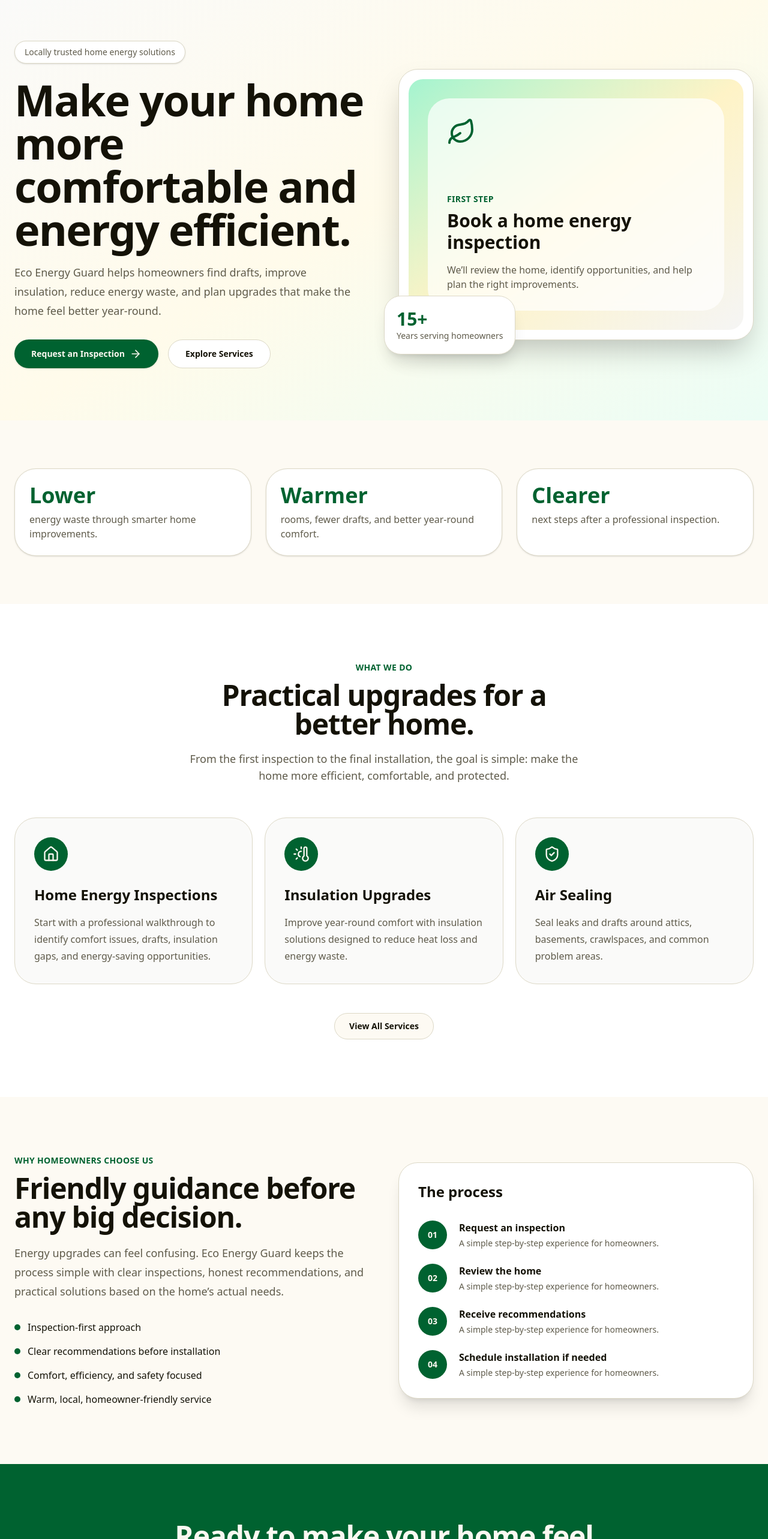
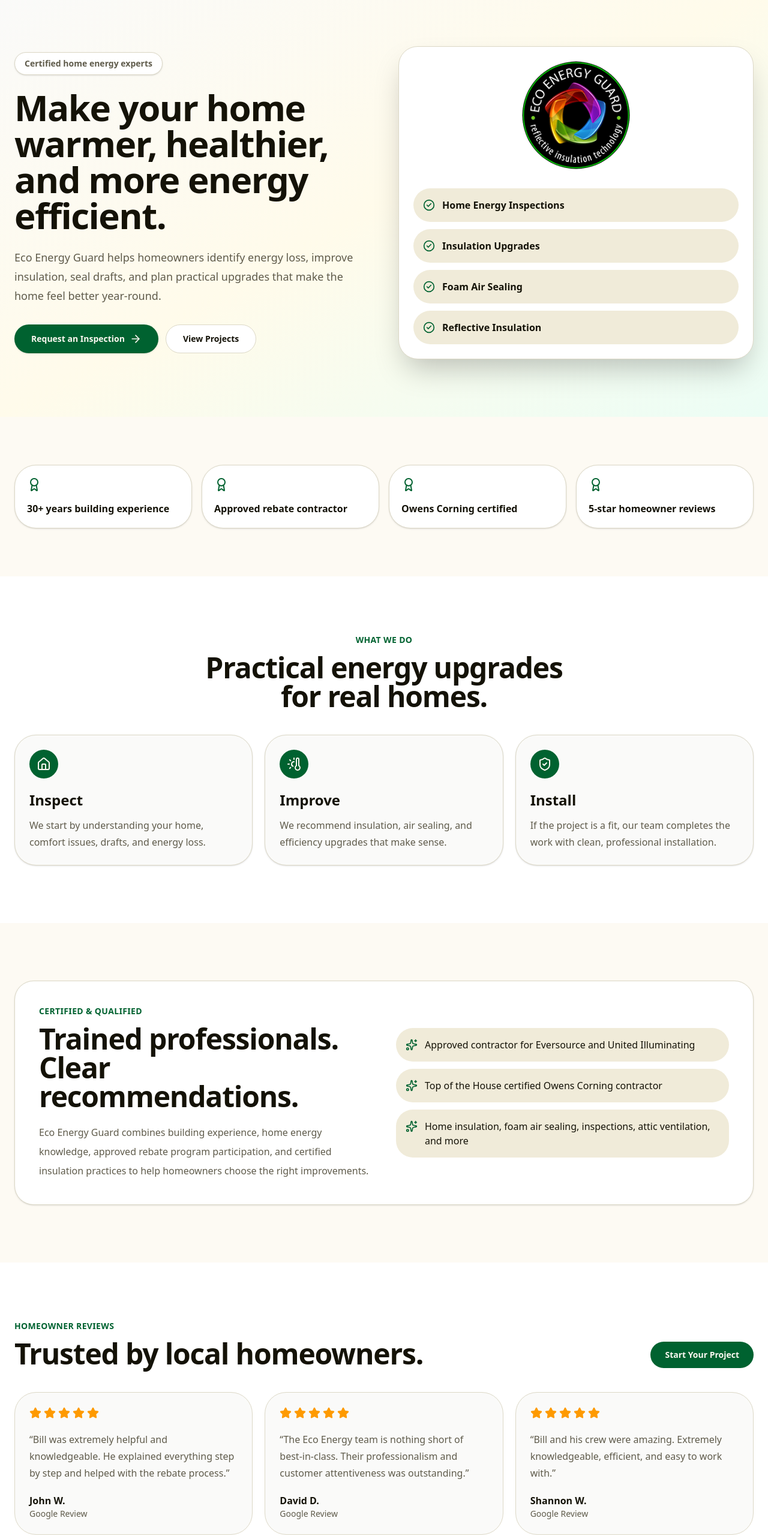
Before and after one commit to ZainMI/eco-energy-guard, a Next.js app in the folder eco-energy-guard/: page / in a window 1280 px wide. Shown: the part 100-2666 px from the top of the page at 60% size. Built offline with nearby package versions, Linux system fonts and the light colour scheme.

Commit message:
Update page.tsx

```diff
--- a/eco-energy-guard/app/page.tsx
+++ b/eco-energy-guard/app/page.tsx
@@ -1,55 +1,63 @@
+import Image from "next/image";
 import Link from "next/link";
 import {
   ArrowRight,
+  Award,
+  CheckCircle2,
   Home,
-  Leaf,
   ShieldCheck,
+  Sparkles,
+  Star,
   ThermometerSun,
 } from "lucide-react";
 import Container from "@/components/layout/Container";
 
 const services = [
+  "Home Energy Inspections",
+  "Insulation Upgrades",
+  "Foam Air Sealing",
+  "Reflective Insulation",
+];
+
+const reviews = [
   {
-    icon: Home,
-    title: "Home Energy Inspections",
-    description:
-      "Start with a professional walkthrough to identify comfort issues, drafts, insulation gaps, and energy-saving opportunities.",
+    name: "John W.",
+    quote:
+      "Bill was extremely helpful and knowledgeable. He explained everything step by step and helped with the rebate process.",
   },
   {
-    icon: ThermometerSun,
-    title: "Insulation Upgrades",
-    description:
-      "Improve year-round comfort with insulation solutions designed to reduce heat loss and energy waste.",
+    name: "David D.",
+    quote:
+      "The Eco Energy team is nothing short of best-in-class. Their professionalism and customer attentiveness was outstanding.",
   },
   {
-    icon: ShieldCheck,
-    title: "Air Sealing",
-    description:
-      "Seal leaks and drafts around attics, basements, crawlspaces, and common problem areas.",
+    name: "Shannon W.",
+    quote:
+      "Bill and his crew were amazing. Extremely knowledgeable, efficient, and easy to work with.",
   },
 ];
 
 export default function HomePage() {
   return (
     <>
-      <section className="relative overflow-hidden bg-gradient-to-br from-stone-50 via-amber-50 to-emerald-50">
-        <Container className="grid items-center gap-12 py-14 sm:py-20 lg:min-h-[720px] lg:grid-cols-2">
+      <section className="overflow-hidden bg-gradient-to-br from-stone-50 via-amber-50 to-emerald-50">
+        <Container className="grid gap-12 py-14 sm:py-20 lg:grid-cols-2 lg:items-center lg:py-24">
           <div>
-            <div className="inline-flex rounded-full border bg-white px-4 py-2 text-xs font-medium text-muted-foreground shadow-sm sm:text-sm">
-              Locally trusted home energy solutions
+            <div className="inline-flex rounded-full border bg-white px-4 py-2 text-xs font-semibold text-muted-foreground shadow-sm sm:text-sm">
+              Certified home energy experts
             </div>
 
-            <h1 className="mt-6 max-w-2xl text-4xl font-bold tracking-tight text-foreground sm:text-5xl md:text-6xl lg:text-7xl">
-              Make your home more comfortable and energy efficient.
+            <h1 className="mt-6 text-4xl font-bold tracking-tight sm:text-5xl md:text-6xl">
+              Make your home warmer, healthier, and more energy efficient.
             </h1>
 
-            <p className="mt-5 max-w-xl text-base leading-7 text-muted-foreground sm:text-lg sm:leading-8">
-              Eco Energy Guard helps homeowners find drafts, improve insulation,
-              reduce energy waste, and plan upgrades that make the home feel
-              better year-round.
+            <p className="mt-6 max-w-xl text-base leading-7 text-muted-foreground sm:text-lg sm:leading-8">
+              Eco Energy Guard helps homeowners identify energy loss, improve
+              insulation, seal drafts, and plan practical upgrades that make the
+              home feel better year-round.
             </p>
 
-            <div className="mt-8 flex flex-col gap-3 sm:flex-row sm:gap-4">
+            <div className="mt-8 flex flex-col gap-3 sm:flex-row">
               <Link
                 href="/book"
                 className="inline-flex h-12 items-center justify-center rounded-full bg-primary px-7 text-sm font-semibold text-primary-foreground shadow-sm transition hover:-translate-y-0.5 hover:bg-primary/90 hover:shadow-md"
@@ -59,41 +67,36 @@
               </Link>
 
               <Link
-                href="/services"
-                className="inline-flex h-12 items-center justify-center rounded-full border border-border bg-white px-7 text-sm font-semibold transition hover:-translate-y-0.5 hover:bg-muted"
+                href="/gallery"
+                className="inline-flex h-12 items-center justify-center rounded-full border bg-white px-7 text-sm font-semibold transition hover:-translate-y-0.5 hover:bg-muted"
               >
-                Explore Services
+                View Projects
               </Link>
             </div>
           </div>
 
-          <div className="relative hidden sm:block">
-            <div className="rounded-[2rem] border bg-white p-4 shadow-2xl transition duration-500 hover:-translate-y-1">
-              <div className="aspect-[4/3] rounded-[1.5rem] bg-gradient-to-br from-emerald-200 via-amber-100 to-stone-100 p-8">
-                <div className="flex h-full flex-col justify-between rounded-3xl bg-white/70 p-8 backdrop-blur">
-                  <Leaf className="h-12 w-12 text-primary" />
+          <div className="relative">
+            <div className="rounded-[2rem] border bg-white p-6 shadow-2xl">
+              <Image
+                src="/Logo.png"
+                alt="Eco Energy Guard logo"
+                width={180}
+                height={180}
+                priority
+                className="mx-auto rounded-full"
+              />
 
-                  <div>
-                    <p className="text-sm font-semibold uppercase tracking-wide text-primary">
-                      First step
-                    </p>
-                    <h2 className="mt-2 text-3xl font-bold">
-                      Book a home energy inspection
-                    </h2>
-                    <p className="mt-4 text-muted-foreground">
-                      We’ll review the home, identify opportunities, and help
-                      plan the right improvements.
-                    </p>
+              <div className="mt-8 grid gap-3">
+                {services.map((service) => (
+                  <div
+                    key={service}
+                    className="flex items-center gap-3 rounded-2xl bg-secondary p-4"
+                  >
+                    <CheckCircle2 className="h-5 w-5 shrink-0 text-primary" />
+                    <p className="font-semibold">{service}</p>
                   </div>
-                </div>
+                ))}
               </div>
-            </div>
-
-            <div className="absolute -bottom-6 -left-6 rounded-2xl border bg-white p-5 shadow-xl">
-              <p className="text-3xl font-bold text-primary">15+</p>
-              <p className="text-sm text-muted-foreground">
-                Years serving homeowners
-              </p>
             </div>
           </div>
         </Container>
@@ -101,33 +104,21 @@
 
       <section className="py-14 sm:py-20">
         <Container>
-          <div className="grid gap-4 sm:gap-6 md:grid-cols-3">
-            <div className="rounded-3xl border bg-white p-6 shadow-sm transition hover:-translate-y-1 hover:shadow-md">
-              <p className="text-3xl font-bold text-primary sm:text-4xl">
-                Lower
-              </p>
-              <p className="mt-2 text-muted-foreground">
-                energy waste through smarter home improvements.
-              </p>
-            </div>
-
-            <div className="rounded-3xl border bg-white p-6 shadow-sm transition hover:-translate-y-1 hover:shadow-md">
-              <p className="text-3xl font-bold text-primary sm:text-4xl">
-                Warmer
-              </p>
-              <p className="mt-2 text-muted-foreground">
-                rooms, fewer drafts, and better year-round comfort.
-              </p>
-            </div>
-
-            <div className="rounded-3xl border bg-white p-6 shadow-sm transition hover:-translate-y-1 hover:shadow-md">
-              <p className="text-3xl font-bold text-primary sm:text-4xl">
-                Clearer
-              </p>
-              <p className="mt-2 text-muted-foreground">
-                next steps after a professional inspection.
-              </p>
-            </div>
+          <div className="grid gap-4 md:grid-cols-4">
+            {[
+              "30+ years building experience",
+              "Approved rebate contractor",
+              "Owens Corning certified",
+              "5-star homeowner reviews",
+            ].map((item) => (
+              <div
+                key={item}
+                className="rounded-3xl border bg-white p-5 shadow-sm"
+              >
+                <Award className="h-6 w-6 text-primary" />
+                <p className="mt-4 font-bold">{item}</p>
+              </div>
+            ))}
           </div>
         </Container>
       </section>
@@ -138,101 +129,81 @@
             <p className="text-sm font-semibold uppercase tracking-wide text-primary">
               What We Do
             </p>
-            <h2 className="mt-3 text-3xl font-bold tracking-tight sm:text-4xl md:text-5xl">
-              Practical upgrades for a better home.
+            <h2 className="mt-3 text-3xl font-bold tracking-tight sm:text-5xl">
+              Practical energy upgrades for real homes.
             </h2>
-            <p className="mt-5 text-base text-muted-foreground sm:text-lg">
-              From the first inspection to the final installation, the goal is
-              simple: make the home more efficient, comfortable, and protected.
-            </p>
           </div>
 
-          <div className="mt-10 grid gap-5 sm:mt-14 md:grid-cols-3">
-            {services.map((service) => {
-              const Icon = service.icon;
+          <div className="mt-10 grid gap-5 md:grid-cols-3">
+            {[
+              {
+                icon: Home,
+                title: "Inspect",
+                text: "We start by understanding your home, comfort issues, drafts, and energy loss.",
+              },
+              {
+                icon: ThermometerSun,
+                title: "Improve",
+                text: "We recommend insulation, air sealing, and efficiency upgrades that make sense.",
+              },
+              {
+                icon: ShieldCheck,
+                title: "Install",
+                text: "If the project is a fit, our team completes the work with clean, professional installation.",
+              },
+            ].map((item) => {
+              const Icon = item.icon;
 
               return (
                 <div
-                  key={service.title}
-                  className="rounded-3xl border bg-stone-50 p-6 transition hover:-translate-y-1 hover:shadow-lg sm:p-8"
+                  key={item.title}
+                  className="rounded-3xl border bg-stone-50 p-6 shadow-sm transition hover:-translate-y-1 hover:shadow-lg"
                 >
-                  <div className="flex h-14 w-14 items-center justify-center rounded-2xl bg-primary text-primary-foreground">
-                    <Icon className="h-7 w-7" />
+                  <div className="flex h-12 w-12 items-center justify-center rounded-2xl bg-primary text-primary-foreground">
+                    <Icon className="h-6 w-6" />
                   </div>
-
-                  <h3 className="mt-6 text-xl font-bold sm:text-2xl">
-                    {service.title}
-                  </h3>
-                  <p className="mt-4 leading-7 text-muted-foreground">
-                    {service.description}
+                  <h3 className="mt-5 text-2xl font-bold">{item.title}</h3>
+                  <p className="mt-3 leading-7 text-muted-foreground">
+                    {item.text}
                   </p>
                 </div>
               );
             })}
-          </div>
-
-          <div className="mt-10 text-center sm:mt-12">
-            <Link
-              href="/services"
-              className="inline-flex h-11 items-center justify-center rounded-full border border-border bg-background px-6 text-sm font-semibold transition hover:-translate-y-0.5 hover:bg-muted"
-            >
-              View All Services
-            </Link>
           </div>
         </Container>
       </section>
 
       <section className="py-16 sm:py-24">
         <Container>
-          <div className="grid gap-10 lg:grid-cols-2 lg:items-center lg:gap-12">
-            <div>
-              <p className="text-sm font-semibold uppercase tracking-wide text-primary">
-                Why Homeowners Choose Us
-              </p>
-              <h2 className="mt-3 text-3xl font-bold tracking-tight sm:text-4xl md:text-5xl">
-                Friendly guidance before any big decision.
-              </h2>
-              <p className="mt-5 text-base leading-7 text-muted-foreground sm:text-lg sm:leading-8">
-                Energy upgrades can feel confusing. Eco Energy Guard keeps the
-                process simple with clear inspections, honest recommendations,
-                and practical solutions based on the home’s actual needs.
-              </p>
+          <div className="rounded-[2rem] border bg-white p-6 shadow-sm sm:p-10">
+            <div className="grid gap-10 lg:grid-cols-2 lg:items-center">
+              <div>
+                <p className="text-sm font-semibold uppercase tracking-wide text-primary">
+                  Certified & Qualified
+                </p>
+                <h2 className="mt-3 text-3xl font-bold tracking-tight sm:text-5xl">
+                  Trained professionals. Clear recommendations.
+                </h2>
+                <p className="mt-5 leading-8 text-muted-foreground">
+                  Eco Energy Guard combines building experience, home energy
+                  knowledge, approved rebate program participation, and
+                  certified insulation practices to help homeowners choose the
+                  right improvements.
+                </p>
+              </div>
 
-              <div className="mt-8 grid gap-4">
+              <div className="grid gap-3">
                 {[
-                  "Inspection-first approach",
-                  "Clear recommendations before installation",
-                  "Comfort, efficiency, and safety focused",
-                  "Warm, local, homeowner-friendly service",
+                  "Approved contractor for Eversource and United Illuminating",
+                  "Top of the House certified Owens Corning contractor",
+                  "Home insulation, foam air sealing, inspections, attic ventilation, and more",
                 ].map((item) => (
-                  <div key={item} className="flex items-center gap-3">
-                    <div className="h-2.5 w-2.5 shrink-0 rounded-full bg-primary" />
+                  <div
+                    key={item}
+                    className="flex gap-3 rounded-2xl bg-secondary p-4"
+                  >
+                    <Sparkles className="mt-0.5 h-5 w-5 shrink-0 text-primary" />
                     <p className="font-medium">{item}</p>
-                  </div>
-                ))}
-              </div>
-            </div>
-
-            <div className="rounded-[2rem] border bg-white p-6 shadow-xl sm:p-8">
-              <h3 className="text-2xl font-bold">The process</h3>
-
-              <div className="mt-8 space-y-6">
-                {[
-                  ["01", "Request an inspection"],
-                  ["02", "Review the home"],
-                  ["03", "Receive recommendations"],
-                  ["04", "Schedule installation if needed"],
-                ].map(([number, title]) => (
-                  <div key={number} className="flex gap-4 sm:gap-5">
-                    <div className="flex h-11 w-11 shrink-0 items-center justify-center rounded-full bg-primary text-sm font-bold text-primary-foreground sm:h-12 sm:w-12">
-                      {number}
-                    </div>
-                    <div>
-                      <h4 className="font-semibold">{title}</h4>
-                      <p className="mt-1 text-sm text-muted-foreground">
-                        A simple step-by-step experience for homeowners.
-                      </p>
-                    </div>
                   </div>
                 ))}
               </div>
@@ -241,20 +212,62 @@
         </Container>
       </section>
 
+      <section className="bg-white py-16 sm:py-24">
+        <Container>
+          <div className="flex flex-col gap-4 sm:flex-row sm:items-end sm:justify-between">
+            <div>
+              <p className="text-sm font-semibold uppercase tracking-wide text-primary">
+                Homeowner Reviews
+              </p>
+              <h2 className="mt-3 text-3xl font-bold tracking-tight sm:text-5xl">
+                Trusted by local homeowners.
+              </h2>
+            </div>
+
+            <Link
+              href="/book"
+              className="inline-flex h-11 items-center justify-center rounded-full bg-primary px-6 text-sm font-semibold text-primary-foreground transition hover:bg-primary/90"
+            >
+              Start Your Project
+            </Link>
+          </div>
+
+          <div className="mt-10 grid gap-5 md:grid-cols-3">
+            {reviews.map((review) => (
+              <div
+                key={review.name}
+                className="rounded-3xl border bg-stone-50 p-6"
+              >
+                <div className="flex gap-1 text-amber-500">
+                  {[1, 2, 3, 4, 5].map((star) => (
+                    <Star key={star} className="h-5 w-5 fill-current" />
+                  ))}
+                </div>
+                <p className="mt-5 leading-7 text-muted-foreground">
+                  “{review.quote}”
+                </p>
+                <p className="mt-5 font-bold">{review.name}</p>
+                <p className="text-sm text-muted-foreground">Google Review</p>
+              </div>
+            ))}
+          </div>
+        </Container>
+      </section>
+
       <section className="bg-primary py-16 text-primary-foreground sm:py-24">
         <Container>
           <div className="mx-auto max-w-3xl text-center">
-            <h2 className="text-3xl font-bold tracking-tight sm:text-4xl md:text-5xl">
+            <h2 className="text-3xl font-bold tracking-tight sm:text-5xl">
               Ready to make your home feel better?
             </h2>
-            <p className="mt-5 text-base opacity-90 sm:text-lg">
-              Start with an inspection request. The team will review your info
-              and follow up with availability and next steps.
+            <p className="mt-5 text-lg opacity-90">
+              Start with an inspection request. The team will review your home,
+              explain the options, and recommend the right next step.
             </p>
 
             <Link
               href="/book"
-              className="mt-8 inline-flex h-12 items-center justify-center rounded-full bg-white px-8 text-sm font-semibold text-primary shadow-sm transition hover:-translate-y-0.5 hover:bg-stone-100 hover:shadow-md sm:mt-10"
+              className="mt-8 inline-flex h-12 items-center justify-center rounded-full bg-white px-8 text-sm font-semibold text-primary shadow-sm transition hover:-translate-y-0.5 hover:bg-stone-100"
             >
               Request an Inspection
             </Link>
```
